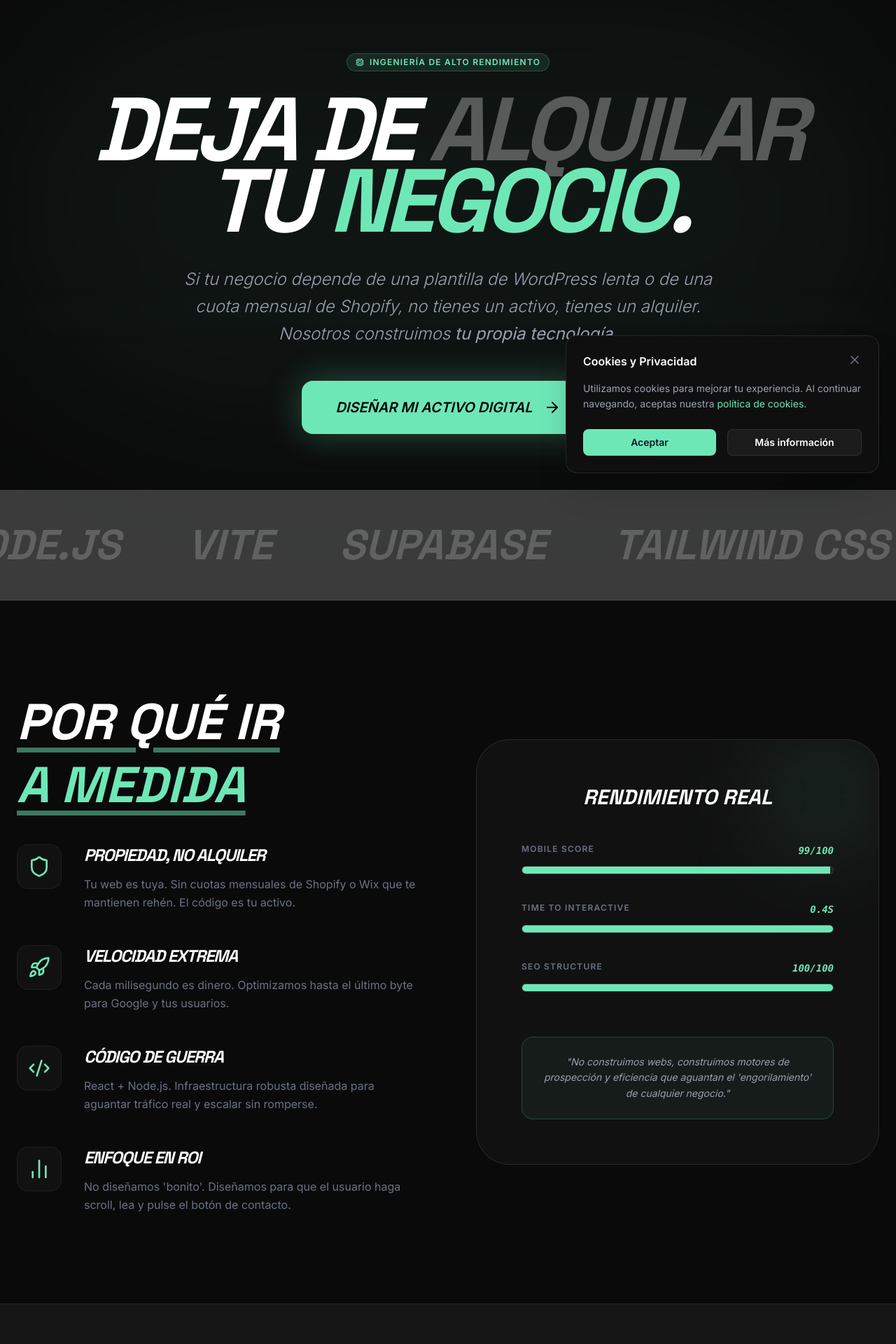
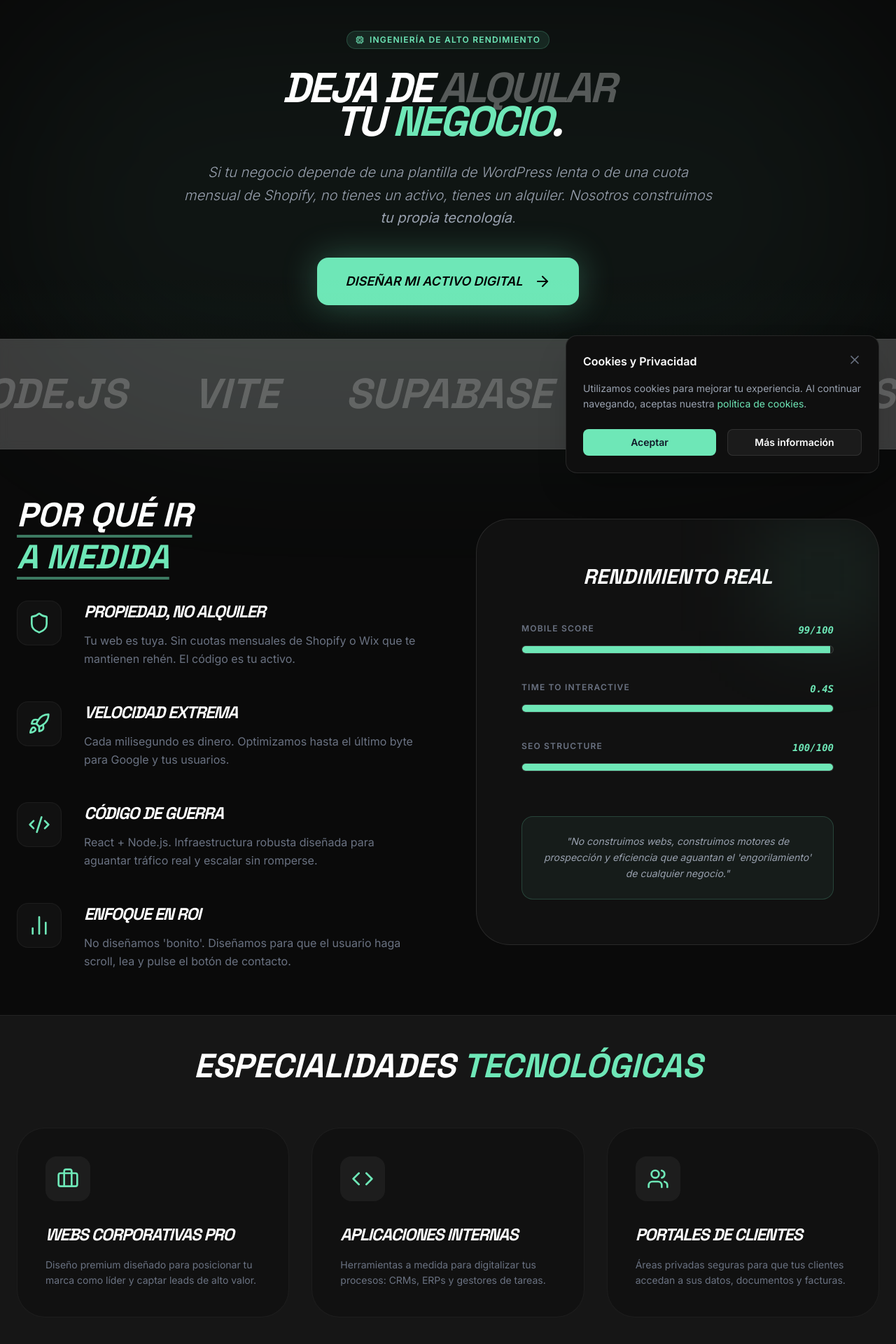
Before and after one commit to raff-liberty/PAGINA-WEB---RAFAEL-ALCALDE-MOLINA, a React (Vite) app: page /servicios/desarrollo-web-medida in a window 1280 px wide. Shown: the part 100-2020 px from the top of the page at 70% size. Built offline with nearby package versions, Linux system fonts and the light colour scheme; no server answers; the database is empty.

Commit message:
Optimize spacing across all service pages - reduce vertical padding and font sizes

```diff
--- a/src/pages/CustomManagement.jsx
+++ b/src/pages/CustomManagement.jsx
@@ -59,7 +59,7 @@ const CustomManagement = () => {
             />
 
             {/* HERO: TACTICAL CONTROL */}
-            <section className="relative px-6 py-20 max-w-7xl mx-auto">
+            <section className="relative px-6 py-12 max-w-7xl mx-auto">
                 <div className="absolute top-0 left-1/2 -translate-x-1/2 w-full h-[600px] bg-primary/5 blur-[120px] rounded-full pointer-events-none" />
 
                 <div className="grid lg:grid-cols-12 gap-16 items-center">
@@ -71,14 +71,14 @@ const CustomManagement = () => {
                         <div className="inline-flex items-center gap-2 px-3 py-1 rounded-full bg-primary/10 border border-primary/20 text-primary text-xs font-bold mb-8 tracking-widest uppercase">
                             <Cpu className="w-3 h-3" /> Arquitectura Operativa
                         </div>
-                        <h1 className="text-6xl md:text-[8rem] font-display font-black mb-10 leading-[0.8] italic uppercase tracking-tighter">
+                        <h1 className="text-5xl md:text-6xl font-display font-black mb-8 leading-[0.8] italic uppercase tracking-tighter">
                             Toma el <br />
                             <span className="text-primary italic italic">Mando</span> Total.
                         </h1>
-                        <p className="text-xl text-gray-400 mb-12 max-w-xl leading-relaxed font-light italic">
+                        <p className="text-lg text-gray-400 mb-10 max-w-xl leading-relaxed font-light italic">
                             Si tu empresa depende de 15 Excels y de que alguien no se olvide de apuntar un dato, no tienes una empresa, tienes una bomba de relojería. Construimos tu <strong>Cerebro Central</strong>.
                         </p>
-                        <Link to="/contact" className="bg-primary text-black font-black px-12 py-6 rounded-2xl hover:scale-105 transition-transform flex items-center gap-4 shadow-[0_0_50px_rgba(110,231,183,0.3)] text-xl italic uppercase">
+                        <Link to="/contact" className="bg-primary text-black font-black px-10 py-5 rounded-2xl hover:scale-105 transition-transform flex items-center gap-4 shadow-[0_0_50px_rgba(110,231,183,0.3)] text-lg italic uppercase">
                             DISEÑAR MI SISTEMA <ArrowRight className="w-8 h-8 text-black" />
                         </Link>
                     </motion.div>
@@ -126,10 +126,10 @@ const CustomManagement = () => {
             </section>
 
             {/* MODULAR ARCHITECTURE */}
-            <section className="px-6 py-24 bg-white/5 border-y border-white/5">
+            <section className="px-6 py-12 bg-white/5 border-y border-white/5">
                 <div className="max-w-7xl mx-auto">
                     <div className="text-center mb-20 max-w-3xl mx-auto">
-                        <h2 className="text-4xl md:text-7xl font-display font-black mb-6 uppercase italic tracking-tighter">
+                        <h2 className="text-3xl md:text-5xl font-display font-black mb-4 uppercase italic tracking-tighter">
                             Estructura <span className="text-primary italic">Modular</span>
                         </h2>
                         <p className="text-gray-500">No adaptas tu negocio a un software cerrado como SAP u Odoo. Nosotros adaptamos el código a la forma exacta en la que tú ganas dinero.</p>
@@ -149,7 +149,7 @@ const CustomManagement = () => {
             </section>
 
             {/* DASHBOARD EMPHASIS */}
-            <section className="px-6 py-24 bg-[#0A0A0A]">
+            <section className="px-6 py-12 bg-[#0A0A0A]">
                 <div className="max-w-7xl mx-auto grid lg:grid-cols-2 gap-20 items-center">
                     <div className="order-2 lg:order-1 relative">
                         <div className="bg-gradient-to-br from-[#111] to-black border border-white/10 rounded-[3rem] p-8 md:p-12 shadow-2xl relative z-10">
@@ -179,7 +179,7 @@ const CustomManagement = () => {
                     </div>
 
                     <div className="order-1 lg:order-2">
-                        <h2 className="text-4xl md:text-6xl font-display font-black mb-10 uppercase italic leading-tight">
+                        <h2 className="text-3xl md:text-5xl font-display font-black mb-8 uppercase italic leading-tight">
                             Visualización y <br />
                             <span className="text-primary">Business Intelligence</span>
                         </h2>
@@ -202,7 +202,7 @@ const CustomManagement = () => {
             </section>
 
             {/* INTEGRATIONS MARQUEE */}
-            <section className="py-20 overflow-hidden whitespace-nowrap opacity-30 border-y border-white/5 bg-white/5">
+            <section className="py-12 overflow-hidden whitespace-nowrap opacity-30 border-y border-white/5 bg-white/5">
                 <div className="inline-block animate-marquee-fast">
                     {[...integrations, ...integrations].map((int, i) => (
                         <span key={i} className="text-white text-5xl md:text-7xl font-display font-black mx-16 uppercase italic tracking-widest">{int}</span>
@@ -211,11 +211,11 @@ const CustomManagement = () => {
             </section>
 
             {/* FAQ SECTION */}
-            <section className="px-6 py-24 bg-white/5">
+            <section className="px-6 py-12 bg-white/5">
                 <div className="max-w-4xl mx-auto">
                     <div className="text-center mb-16">
                         <HelpCircle className="w-12 h-12 text-primary mx-auto mb-4" />
-                        <h2 className="text-4xl md:text-6xl font-display font-black uppercase italic text-white">Preguntas <span className="text-primary italic">Frecuentes</span></h2>
+                        <h2 className="text-3xl md:text-5xl font-display font-black uppercase italic text-white">Preguntas <span className="text-primary italic">Frecuentes</span></h2>
                     </div>
                     <div className="grid gap-6">
                         {faqs.map((faq, i) => (
@@ -229,7 +229,7 @@ const CustomManagement = () => {
             </section>
 
             {/* FINAL CTA: THE FORM */}
-            <section className="px-6 py-32">
+            <section className="px-6 py-16">
                 <div className="max-w-6xl mx-auto grid lg:grid-cols-2 gap-16 items-center bg-gradient-to-br from-[#111] to-black border border-white/10 p-8 md:p-16 rounded-[4rem] relative overflow-hidden shadow-2xl">
                     <div className="absolute top-0 right-0 w-96 h-96 bg-primary/10 blur-[120px] rounded-full" />
 
--- a/src/pages/LocalSeo.jsx
+++ b/src/pages/LocalSeo.jsx
@@ -57,7 +57,7 @@ const LocalSeo = () => {
             />
 
             {/* HERO: BRUTAL HONESTY */}
-            <section className="relative px-6 py-24 max-w-7xl mx-auto overflow-hidden">
+            <section className="relative px-6 py-12 max-w-7xl mx-auto overflow-hidden">
                 <div className="absolute top-1/2 left-1/2 -translate-x-1/2 -translate-y-1/2 w-[800px] h-[800px] bg-primary/5 blur-[150px] rounded-full pointer-events-none" />
 
                 <div className="relative z-10 text-center max-w-5xl mx-auto">
@@ -68,14 +68,14 @@ const LocalSeo = () => {
                         <div className="inline-flex items-center gap-2 px-3 py-1 rounded-full bg-primary/10 border border-primary/20 text-primary text-xs font-bold mb-8 tracking-widest uppercase">
                             <Target className="w-3 h-3" /> Visibilidad Radical
                         </div>
-                        <h1 className="text-6xl md:text-[10rem] font-display font-black mb-10 leading-[0.8] italic uppercase tracking-tighter">
+                        <h1 className="text-5xl md:text-6xl font-display font-black mb-8 leading-[0.8] italic uppercase tracking-tighter">
                             Si no te <span className="text-white/20">Ven</span> <br />
                             <span className="text-primary italic">No existes</span>.
                         </h1>
-                        <p className="text-xl md:text-3xl text-gray-400 mb-12 max-w-3xl mx-auto leading-relaxed font-light italic">
+                        <p className="text-lg md:text-xl text-gray-400 mb-10 max-w-3xl mx-auto leading-relaxed font-light italic">
                             El 46% de las búsquedas en Google tienen intención local. Si no sales en el <span className="text-white border-b border-primary/50">Top 3 de Maps</span>, estás trabajando para tu competencia.
                         </p>
-                        <Link to="/contact" className="bg-primary text-black font-black px-12 py-6 rounded-2xl hover:scale-105 transition-transform inline-flex items-center gap-4 shadow-[0_0_50px_rgba(110,231,183,0.3)] text-xl italic uppercase">
+                        <Link to="/contact" className="bg-primary text-black font-black px-10 py-5 rounded-2xl hover:scale-105 transition-transform inline-flex items-center gap-4 shadow-[0_0_50px_rgba(110,231,183,0.3)] text-lg italic uppercase">
                             DOMINAR MI CÓDIGO POSTAL <ArrowRight className="w-8 h-8 text-black" />
                         </Link>
                     </motion.div>
@@ -83,7 +83,7 @@ const LocalSeo = () => {
             </section>
 
             {/* STATS: THE HARSH REALITY */}
-            <section className="px-6 py-20 bg-white/5 border-y border-white/5">
+            <section className="px-6 py-12 bg-white/5 border-y border-white/5">
                 <div className="max-w-7xl mx-auto grid md:grid-cols-3 gap-12 text-center uppercase italic font-display">
                     <div>
                         <div className="text-7xl font-black text-primary mb-2 tracking-tighter">70%</div>
@@ -101,10 +101,10 @@ const LocalSeo = () => {
             </section>
 
             {/* VISUAL COMPARISON: MAPS DOMINATION */}
-            <section className="px-6 py-32 max-w-7xl mx-auto">
+            <section className="px-6 py-16 max-w-7xl mx-auto">
                 <div className="grid lg:grid-cols-2 gap-20 items-center">
                     <div>
-                        <h2 className="text-5xl md:text-8xl font-display font-black mb-10 leading-[0.85] uppercase italic tracking-tighter">
+                        <h2 className="text-4xl md:text-6xl font-display font-black mb-8 leading-[0.85] uppercase italic tracking-tighter">
                             Guerra <br />
                             <span className="text-primary italic">En el Mapa</span>
                         </h2>
@@ -162,7 +162,7 @@ const LocalSeo = () => {
             </section>
 
             {/* PILLARS GRID */}
-            <section className="px-6 py-24 bg-[#111]">
+            <section className="px-6 py-12 bg-[#111]">
                 <div className="max-w-7xl mx-auto grid md:grid-cols-2 lg:grid-cols-4 gap-8">
                     {pillars.map((p, i) => (
                         <div key={i} className="bg-black/40 p-10 rounded-3xl border border-white/5 hover:border-primary/20 transition-all text-center group">
@@ -177,11 +177,11 @@ const LocalSeo = () => {
             </section>
 
             {/* FAQ SECTION */}
-            <section className="px-6 py-24 bg-white/5">
+            <section className="px-6 py-12 bg-white/5">
                 <div className="max-w-4xl mx-auto">
                     <div className="text-center mb-16">
                         <HelpCircle className="w-12 h-12 text-primary mx-auto mb-4" />
-                        <h2 className="text-4xl md:text-6xl font-display font-black uppercase italic text-white">Preguntas <span className="text-primary italic">Frecuentes</span></h2>
+                        <h2 className="text-3xl md:text-5xl font-display font-black uppercase italic text-white">Preguntas <span className="text-primary italic">Frecuentes</span></h2>
                     </div>
                     <div className="grid gap-6">
                         {faqs.map((faq, i) => (
@@ -195,7 +195,7 @@ const LocalSeo = () => {
             </section>
 
             {/* FINAL CTA: THE FORM */}
-            <section className="px-6 py-32">
+            <section className="px-6 py-16">
                 <div className="max-w-6xl mx-auto grid lg:grid-cols-2 gap-16 items-center bg-gradient-to-br from-[#111] to-black border border-white/10 p-8 md:p-16 rounded-[4rem] relative overflow-hidden shadow-2xl">
                     <div className="absolute top-0 right-0 w-96 h-96 bg-primary/10 blur-[120px] rounded-full" />
 
--- a/src/pages/WebDevelopment.jsx
+++ b/src/pages/WebDevelopment.jsx
@@ -79,7 +79,7 @@ const WebDevelopment = () => {
             />
 
             {/* HERO: AUTHORITY & TECH PRIDE */}
-            <section className="relative px-6 py-20 max-w-7xl mx-auto">
+            <section className="relative px-6 py-12 max-w-7xl mx-auto">
                 <div className="absolute top-0 left-1/2 -translate-x-1/2 w-full h-[600px] bg-primary/5 blur-[120px] rounded-full pointer-events-none" />
 
                 <div className="relative z-10 text-center max-w-5xl mx-auto">
@@ -90,14 +90,14 @@ const WebDevelopment = () => {
                         <div className="inline-flex items-center gap-2 px-3 py-1 rounded-full bg-primary/10 border border-primary/20 text-primary text-xs font-bold mb-8 tracking-widest uppercase">
                             <Cpu className="w-3 h-3" /> Ingeniería de Alto Rendimiento
                         </div>
-                        <h1 className="text-6xl md:text-9xl font-display font-black mb-10 leading-[0.8] italic uppercase tracking-tighter">
+                        <h1 className="text-5xl md:text-6xl font-display font-black mb-8 leading-[0.8] italic uppercase tracking-tighter">
                             Deja de <span className="text-white/30">Alquilar</span> <br />
                             Tu <span className="text-primary italic">Negocio</span>.
                         </h1>
-                        <p className="text-xl md:text-2xl text-gray-400 mb-12 max-w-3xl mx-auto leading-relaxed font-light italic">
+                        <p className="text-lg md:text-xl text-gray-400 mb-10 max-w-3xl mx-auto leading-relaxed font-light italic">
                             Si tu negocio depende de una plantilla de WordPress lenta o de una cuota mensual de Shopify, no tienes un activo, tienes un alquiler. Nosotros construimos <strong>tu propia tecnología</strong>.
                         </p>
-                        <Link to="/contact" className="bg-primary text-black font-black px-12 py-6 rounded-2xl hover:scale-105 transition-transform inline-flex items-center gap-4 shadow-[0_0_50px_rgba(110,231,183,0.3)] text-xl italic uppercase">
+                        <Link to="/contact" className="bg-primary text-black font-black px-10 py-5 rounded-2xl hover:scale-105 transition-transform inline-flex items-center gap-4 shadow-[0_0_50px_rgba(110,231,183,0.3)] text-lg italic uppercase">
                             DISEÑAR MI ACTIVO DIGITAL <ArrowRight className="w-6 h-6" />
                         </Link>
                     </motion.div>
@@ -114,10 +114,10 @@ const WebDevelopment = () => {
             </section>
 
             {/* THE "WHY CUSTOM" SECTION */}
-            <section className="px-6 py-32 max-w-7xl mx-auto">
+            <section className="px-6 py-16 max-w-7xl mx-auto">
                 <div className="grid lg:grid-cols-2 gap-20 items-center">
                     <div>
-                        <h2 className="text-4xl md:text-7xl font-display font-black mb-10 leading-tight uppercase italic underline decoration-primary/50 underline-offset-[12px]">
+                        <h2 className="text-3xl md:text-5xl font-display font-black mb-8 leading-tight uppercase italic underline decoration-primary/50 underline-offset-[12px]">
                             Por qué ir <br />
                             <span className="text-primary italic">A Medida</span>
                         </h2>
@@ -197,10 +197,10 @@ const WebDevelopment = () => {
             </section>
 
             {/* SPECIALTIES SECTION */}
-            <section className="px-6 py-24 bg-white/5 border-y border-white/5">
+            <section className="px-6 py-12 bg-white/5 border-y border-white/5">
                 <div className="max-w-7xl mx-auto">
                     <div className="text-center mb-16">
-                        <h2 className="text-3xl md:text-6xl font-display font-black mb-6 uppercase italic">Especialidades <span className="text-primary italic">Tecnológicas</span></h2>
+                        <h2 className="text-3xl md:text-5xl font-display font-black mb-4 uppercase italic">Especialidades <span className="text-primary italic">Tecnológicas</span></h2>
                     </div>
                     <div className="grid md:grid-cols-3 gap-8">
                         {webTypes.map((type, i) => (
@@ -217,9 +217,9 @@ const WebDevelopment = () => {
             </section>
 
             {/* THE "PROCESS" SECTION */}
-            <section className="px-6 py-24 bg-[#0A0A0A]">
+            <section className="px-6 py-12 bg-[#0A0A0A]">
                 <div className="max-w-7xl mx-auto text-center mb-20">
-                    <h2 className="text-5xl md:text-8xl font-display font-black uppercase italic tracking-tighter opacity-10">THE WORKFLOW</h2>
+                    <h2 className="text-4xl md:text-6xl font-display font-black uppercase italic tracking-tighter opacity-10">THE WORKFLOW</h2>
                 </div>
                 <div className="max-w-4xl mx-auto space-y-8">
                     {[
@@ -239,11 +239,11 @@ const WebDevelopment = () => {
             </section>
 
             {/* FAQ SECTION */}
-            <section className="px-6 py-24 bg-white/5">
+            <section className="px-6 py-12 bg-white/5">
                 <div className="max-w-4xl mx-auto">
                     <div className="text-center mb-16">
                         <HelpCircle className="w-12 h-12 text-primary mx-auto mb-4" />
-                        <h2 className="text-4xl md:text-6xl font-display font-black uppercase italic text-white">Preguntas <span className="text-primary italic">Frecuentes</span></h2>
+                        <h2 className="text-3xl md:text-5xl font-display font-black uppercase italic text-white">Preguntas <span className="text-primary italic">Frecuentes</span></h2>
                     </div>
                     <div className="grid gap-6">
                         {faqs.map((faq, i) => (
@@ -257,7 +257,7 @@ const WebDevelopment = () => {
             </section>
 
             {/* FINAL CTA: THE FORM */}
-            <section className="px-6 py-32">
+            <section className="px-6 py-16">
                 <div className="max-w-6xl mx-auto grid lg:grid-cols-2 gap-16 items-center border border-white/10 p-8 md:p-16 rounded-[4rem] bg-gradient-to-br from-[#111] to-black relative overflow-hidden shadow-2xl">
                     <div className="absolute top-0 right-0 w-96 h-96 bg-primary/10 blur-[120px] rounded-full" />
 
```
